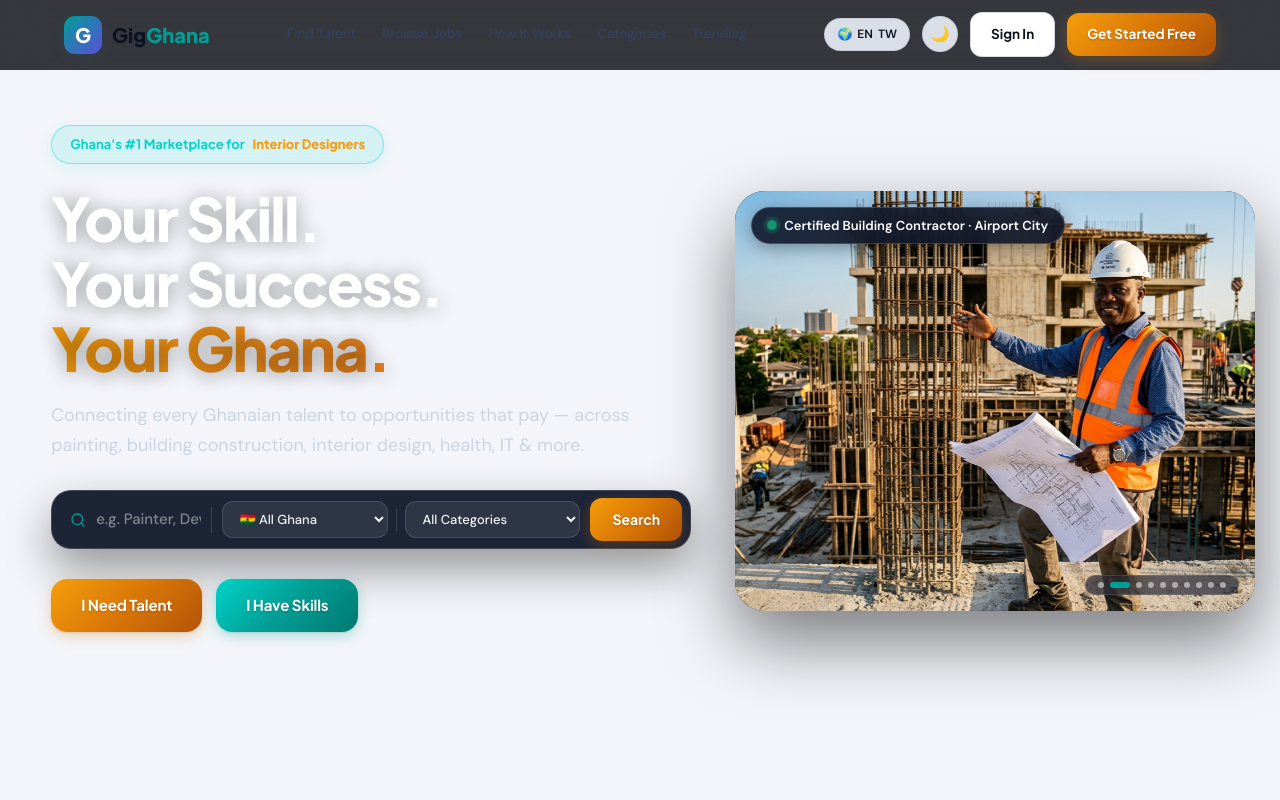
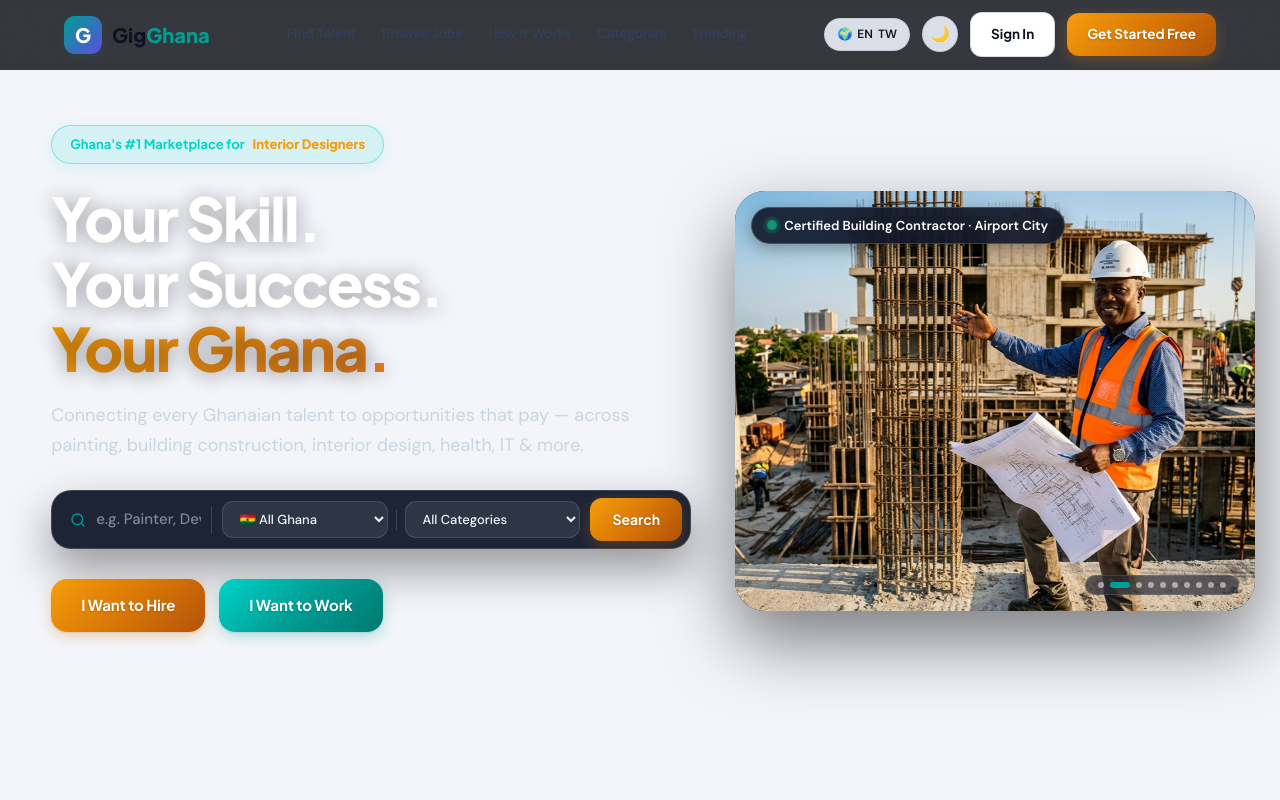
Before and after one commit to JoeVardyGC/GigGhana, a Next.js app: page / in a window 1280 px wide. Shown: the top 800 px of the page. Built offline with nearby package versions, Linux system fonts and the light colour scheme.

Commit message:
feat(hero): update CTA buttons to intuitive Ghanaian phrasing 'I Want to Hire' and 'I Want to Work'

```diff
--- a/components/LandingPage.tsx
+++ b/components/LandingPage.tsx
@@ -631,10 +631,10 @@ const occupationSlides = [
             {/* Action Buttons */}
             <div className="hero-acts">
               <a href="/auth/register.php?role=client" className="btn btn-gold btn-lg">
-                I Need Talent
+                I Want to Hire
               </a>
               <a href="/auth/register.php?role=provider" className="btn btn-blue btn-lg">
-                I Have Skills
+                I Want to Work
               </a>
             </div>
 
```
